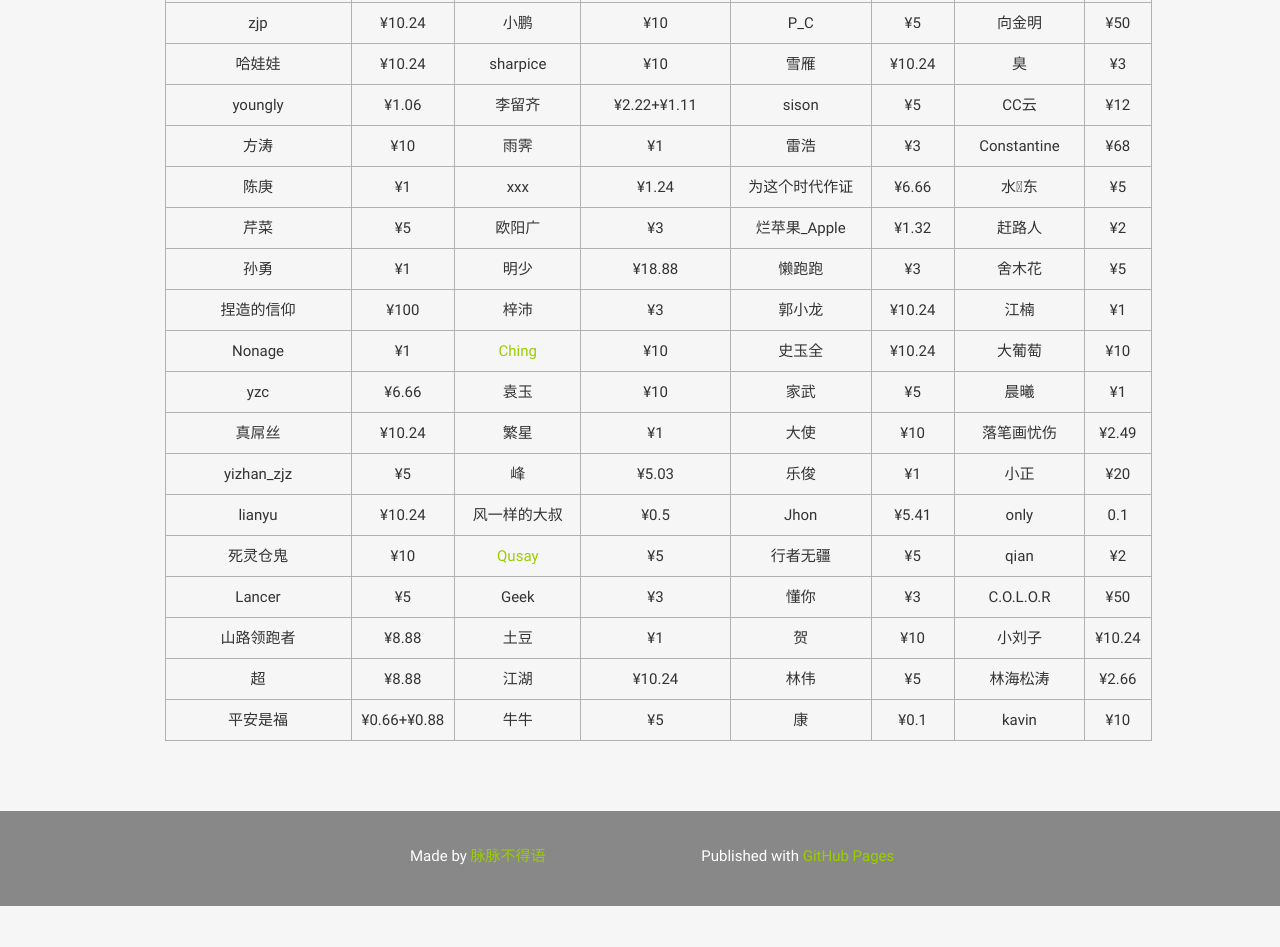
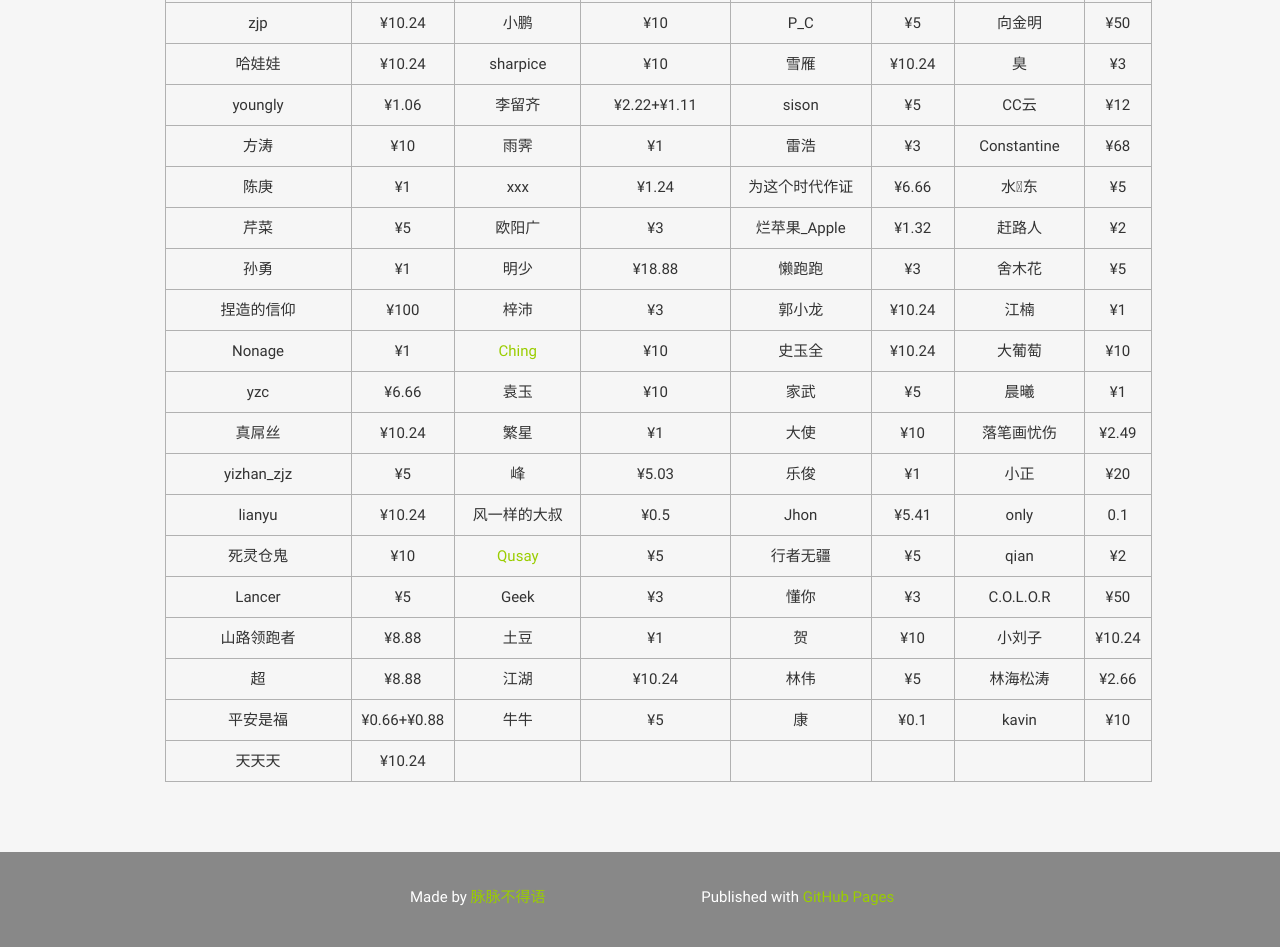
Before and after one commit to inferjay/AndroidDevTools, a plain HTML site: page donate.html in a window 1280 px wide. Shown: the part 3867-4814 px from the top of the page. Before the commit the page ends 4773 px from the top, so only its background shows below. Drawn offline with Linux system fonts and the light colour scheme; a script that the page names is missing.

Commit message:
Add donate info

```diff
--- a/donate.html
+++ b/donate.html
@@ -1109,6 +1109,16 @@
                                 <td>kavin</td>
                                 <td>¥10</td>
                             </tr>
+                            <tr>
+                                <td>天天天</td>
+                                <td>¥10.24</td>
+                                <td></td>
+                                <td></td>
+                                <td></td>
+                                <td></td>
+                                <td></td>
+                                <td></td>
+                            </tr>
                         </tbody>
                     </table>
                 </div>
```
